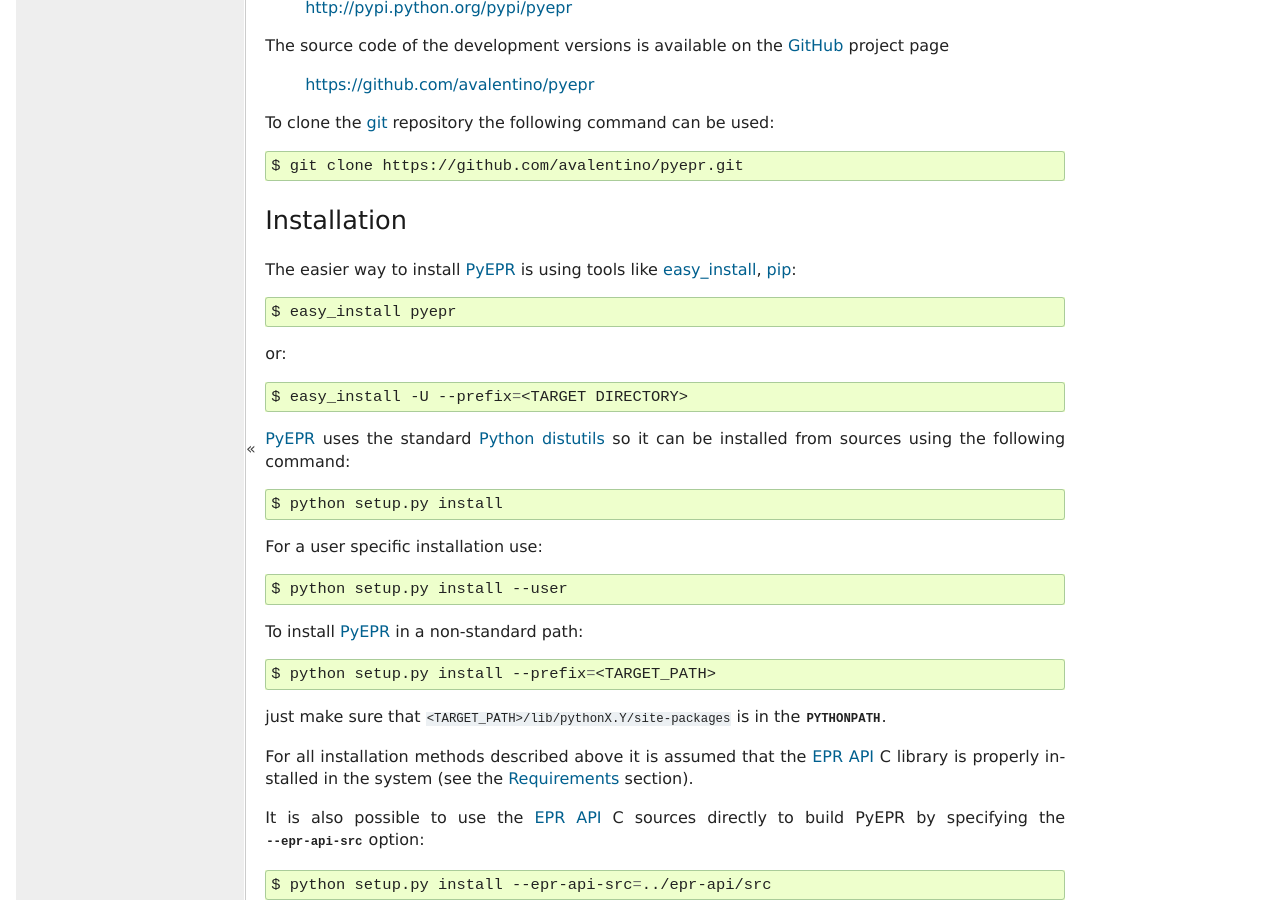
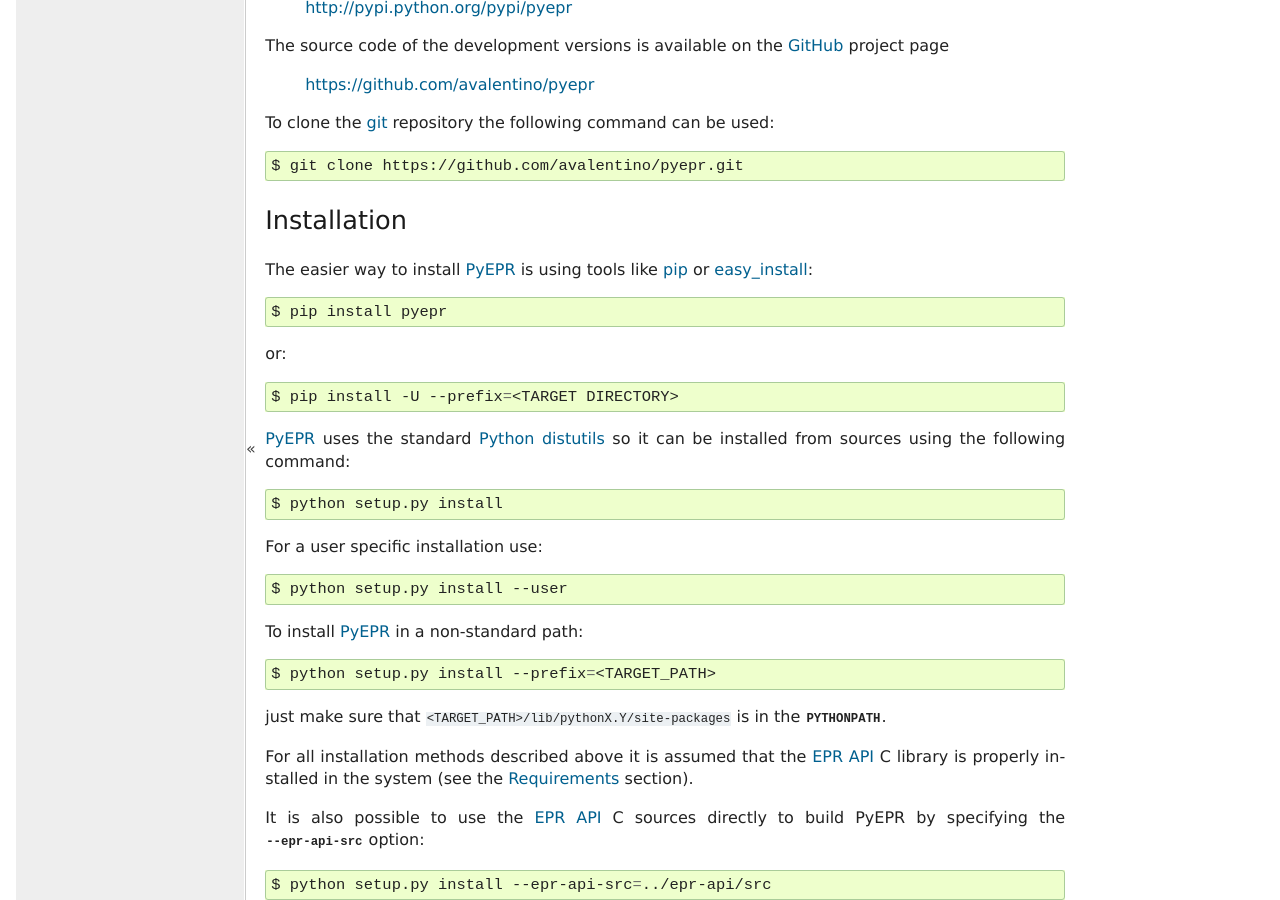
Before and after one commit to avalentino/pyepr, a Sphinx documentation site: the page built from doc/usermanual.txt, in a window 1280 px wide and 900 px high, scrolled down 1234 px. Built offline with Sphinx 7.4.7, drawn with Linux system fonts in a browser that asks for light colours; formulas are drawn with MathJax 3.

Commit message:
Prefer pip over easy_install in the usermanual examples

```diff
--- a/doc/usermanual.txt
+++ b/doc/usermanual.txt
@@ -94,13 +94,13 @@
 Installation
 ------------
 
-The easier way to install PyEPR_ is using tools like easy_install_, pip_::
+The easier way to install PyEPR_ is using tools like pip_ or easy_install_::
 
-    $ easy_install pyepr
+    $ pip install pyepr
 
 or::
 
-    $ easy_install -U --prefix=<TARGET DIRECTORY>
+    $ pip install -U --prefix=<TARGET DIRECTORY>
 
 PyEPR_ uses the standard Python_ distutils_ so it can be installed from
 sources using the following command::
@@ -126,8 +126,8 @@
 
     $ python setup.py install --epr-api-src=../epr-api/src
 
+.. _pip: http://pypi.python.org/pypi/pip
 .. _easy_install: http://pypi.python.org/pypi/setuptools#using-setuptools-and-easyinstall
-.. _pip: http://pypi.python.org/pypi/pip
 .. _distutils: http://docs.python.org/distutils
 
 
```
